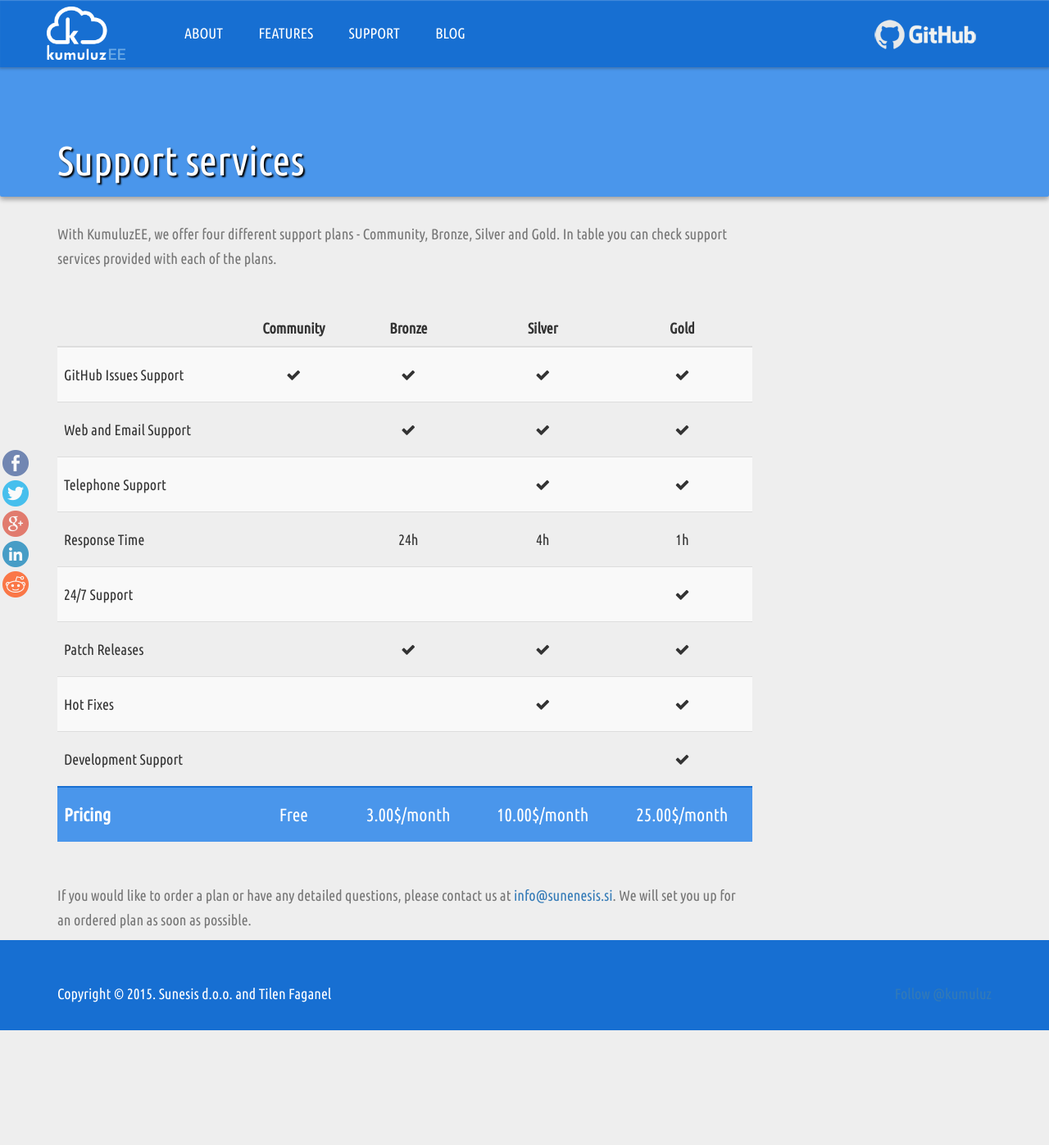
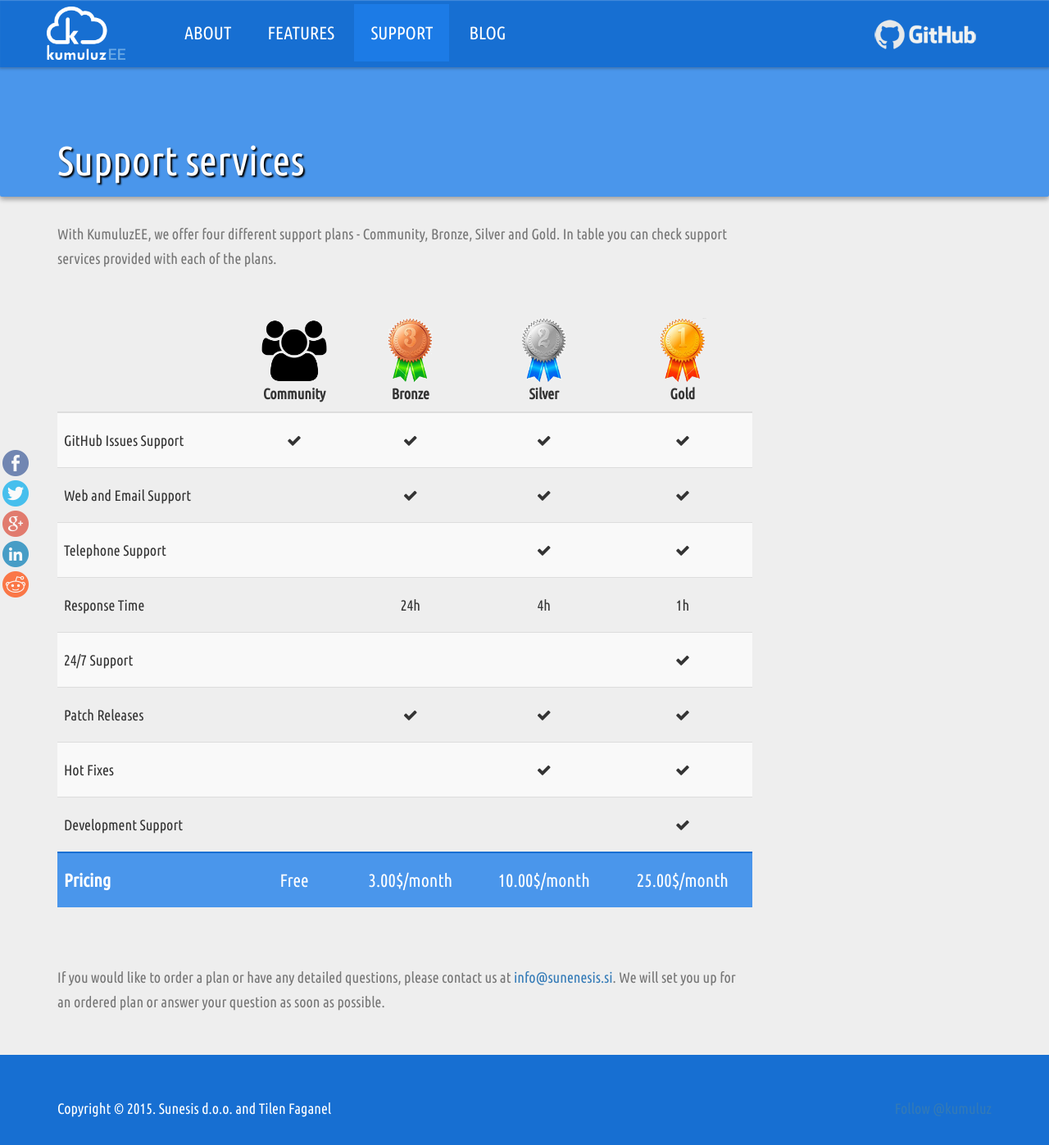
Before and after one commit to kumuluz/ee.kumuluz.com, a Jekyll site: the page built from support/index.html, in a window 1280 px wide and 1397 px high. Shown: the whole window at 82% size. Built offline with Jekyll 4.4.1, drawn with Linux system fonts in a browser that asks for light colours; nearby versions of some CDN libraries; comment, search, counter and statistics services are not loaded.

Commit message:
added active classes in menus and images in plans

```diff
--- a/_includes/header.html
+++ b/_includes/header.html
@@ -13,9 +13,9 @@
 
     <nav class="collapse navbar-collapse navbar-responsive-collapse" role="navigation" id="menu">
         <ul class="nav navbar-nav navbar-left">
-            <li><a href="{{ '/about' | prepend: site.baseUrl }}">ABOUT</a></li>
-            <li><a href="{{ '/features' | prepend: site.baseUrl }}">FEATURES</a></li>
-            <li><a href="{{ '/support' | prepend: site.baseUrl }}">SUPPORT</a></li>
+            <li id="about-link"><a href="{{ site.baseUrl }}/">ABOUT</a></li>
+            <li id="features-link"><a href="{{ '/features' | prepend: site.baseUrl }}">FEATURES</a></li>
+            <li id="support-link"><a href="{{ '/support' | prepend: site.baseUrl }}">SUPPORT</a></li>
             <li><a href="https://blog.kumuluz.com/">BLOG</a></li>
         </ul>
 
--- a/_sass/_layout.scss
+++ b/_sass/_layout.scss
@@ -71,7 +71,7 @@ h4 { font-family: $font-family; }
 			.navbar-nav {
 
 				line-height: 80px;
-				font-size: 18px;
+				font-size: 22px;
 				font-family: $font-family;
 
 				@media(min-width: 768px) {
@@ -89,7 +89,7 @@ h4 { font-family: $font-family; }
 
 					&.active {
 						> a {
-							background: none;
+							background: lighten($base-color, 5%);
 							color: #fff;
 						}
 					}
@@ -110,7 +110,7 @@ h4 { font-family: $font-family; }
 
 						&:hover {
 							transition: background 0.2s 0s ease-in;
-							background-color: lighten($base-color, 10%);
+							background-color: lighten($base-color, 15%);
 						}
 					}
 
--- a/_sass/_support.scss
+++ b/_sass/_support.scss
@@ -2,14 +2,21 @@
 
 #support {
 
-	table.table {
+	.table-container {
 		margin-top: 50px;
 		margin-bottom: 50px;
+		overflow-x: auto;
+
+		table.table {
 
 			thead {
 				tr {
 					th {
 						text-align: center;
+
+						img {
+							height: 80px;
+						}
 					}
 				}
 			}
@@ -43,5 +50,6 @@
 				}
 			}
 		}
+	}
 
 }
--- a/support/index.html
+++ b/support/index.html
@@ -12,14 +12,15 @@ subtitle: Support services
         <div class="col-md-9">
 			<p>With KumuluzEE, we offer four different support plans - Community, Bronze, Silver and Gold. In table you can check support services provided with each of the plans.</p>
 
+			<div class="table-container">
 				<table class="table table-striped">
 					<thead>
 						<tr>
 							<th> </th>
-						<th>Community</th>
-						<th>Bronze</th>
-						<th>Silver</th>
-						<th>Gold</th>
+							<th><img src="/assets/images/plans/community.png" /><br />Community</th>
+							<th><img src="/assets/images/plans/bronze.png" /><br />Bronze</th>
+							<th><img src="/assets/images/plans/silver.png" /><br />Silver</th>
+							<th><img src="/assets/images/plans/gold.png" /><br />Gold</th>
 						</tr>
 					</thead>
 					<tbody>
@@ -89,8 +90,9 @@ subtitle: Support services
 						</tr>
 					</tbody>
 				</table>
+			</div>
 
-			<p>If you would like to order a plan or have any detailed questions, please contact us at <a href="mailto:info@sunesis.com">info@sunenesis.si</a>. We will set you up for an ordered plan as soon as possible.</p>
+			<p style="margin-bottom: 50px;">If you would like to order a plan or have any detailed questions, please contact us at <a href="mailto:info@sunesis.com">info@sunenesis.si</a>. We will set you up for an ordered plan or answer your question as soon as possible.</p>
 		</div>
 	</div>
 </div>
```
Also changed, not shown: other parts of _includes/header.html (+16 -0 lines), about/index.html (deleted, +0 -12 lines), assets/images/plans/bronze.png (added), assets/images/plans/community.png (added), assets/images/plans/gold.png (added), assets/images/plans/silver.png (added). Lines whose indentation alone changed are shown as unchanged.
